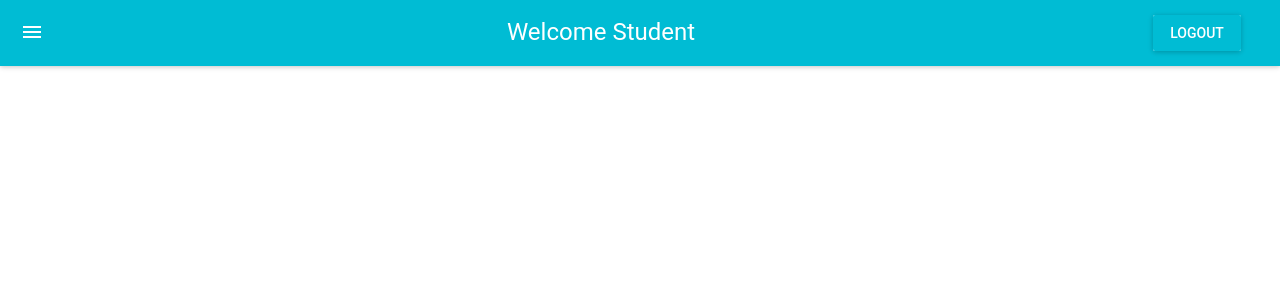
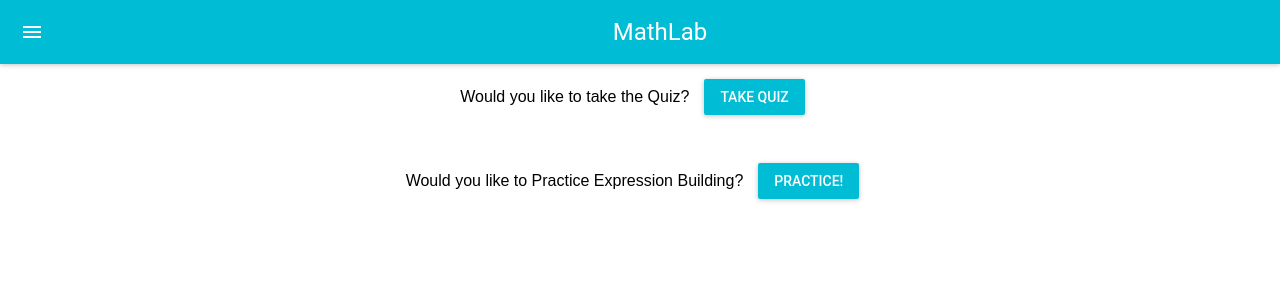
Before and after one commit to maddymz/Mathlab, a React (Create React App) app: page /student in a window 1280 px wide. Shown: the top 300 px of the page. Built offline with nearby package versions, Linux system fonts and the light colour scheme.

Commit message:
Reorganized Routing between Login and Student Pages

```diff
--- a/src/App.js
+++ b/src/App.js
@@ -1,54 +1,23 @@
-// import React, { Component } from 'react';
-// import './App.css';
-// import Login from './Login/Loginscreen';
-// import Student from './Student/Student'
-// import { BrowserRouter, Route } from 'react-router-dom'
-
-// class App extends Component {
-//   constructor(props) {
-//     super(props);
-//     this.state = {
-//       loginPage: []
-//     }
-//     console.log(props);
-
-//   }
-//   // componentDidMount() {
-//   //   var loginPage = [];
-//   //   loginPage.push(<Login parentContext={this} />);
-//   //   this.setState({
-//   //     loginPage: loginPage
-//   //   })
-//   // }
-//   render() {
-//     return (
-//       <BrowserRouter>
-//         <div className="App">
-//           <Login/>
-//           <Route path='/' Component={Login}/>
-//           <Route path='/student' Component={Student}/>
-//         </div>
-//       </BrowserRouter>
-//     );
-//   }
-// }
-
-// export default App;
-
-
-
 import React, { Component } from 'react';
-import { Route, BrowserRouter } from 'react-router-dom'
+import { Route, BrowserRouter, Switch } from 'react-router-dom'
+import Header from './Compnents/Header'
 import Login from './Login/Loginscreen'
-import Student from './Student/Student'
+import StudentMain from './Student/StudentMain';
+import StudentQuiz from './Student/StudentQuiz';
+import StudentPractice from './Student/StudentPractice';
 
 class App extends Component {
   render() {
     return (
       <BrowserRouter>
         <div className="App">
-          <Route exact path='/' component={Login} />
-          <Route path='/Student' component={Student} />
+          <Header />
+          <Switch>
+            <Route exact path='/' component={Login} />
+            <Route path="/student" exact component={StudentMain} />
+            <Route path="/student/practice" component={StudentPractice} />
+            <Route path="/student/quiz" component={StudentQuiz} />
+          </Switch>
         </div>
       </BrowserRouter>
     );
--- /dev/null
+++ b/src/Compnents/Header.css
@@ -0,0 +1,3 @@
+.Header {
+    text-align: center;
+}
--- /dev/null
+++ b/src/Compnents/Header.js
@@ -0,0 +1,32 @@
+import React, { Component } from 'react';
+import MuiThemeProvider from 'material-ui/styles/MuiThemeProvider';
+import AppBar from 'material-ui/AppBar';
+import './Header.css';
+
+class Header extends Component {
+    constructor(props) {
+        super(props);
+        this.state = { message: "MathLab" }
+    }
+
+    setMessage = (childData) => {
+        this.setState({ message: childData })
+    }
+
+    render() {
+        return (
+            <div className="Header">
+                <MuiThemeProvider>
+                    <AppBar title={this.state.message} color="Black">
+                    </AppBar>
+                </MuiThemeProvider>
+            </div>
+        );
+    }
+}
+
+const style = {
+    margin: 15,
+};
+
+export default Header;
--- a/src/Login/Loginscreen.js
+++ b/src/Login/Loginscreen.js
@@ -22,8 +22,7 @@ class Login extends Component {
     var passwordRegex = /^[a-zA-Z1-9]{8,20}$/;
     if (usernameRegex.test(username)) {
       if (passwordRegex.test(password)) {
-        alert("Welcome " + username)
-        this.props.history.push('/Student')
+        this.props.history.push('/student')
       } else {
         alert("Issue with password. Length should be between 8-30 containing alphabets and numbers.")
       }
@@ -37,10 +36,6 @@ class Login extends Component {
       <div>
         <MuiThemeProvider>
           <div>
-            <AppBar
-              title="Login"
-              color="Black"
-            />
             <TextField
               hintText="Enter your Username"
               floatingLabelText="Username"
--- a/src/Student/StudentMain.js
+++ b/src/Student/StudentMain.js
@@ -1,19 +1,17 @@
 import React, {Component} from 'react';
 import MuiThemeProvider from 'material-ui/styles/MuiThemeProvider';
-import AppBar from 'material-ui/AppBar';
 import RaisedButton from 'material-ui/RaisedButton';
-import TextField from 'material-ui/TextField';
 import './Student.css';
 import {Link} from 'react-router-dom';
 
 class StudentMain extends Component {
 
 	sendQuizMessage () {
-		this.props.setHeaderMessage("Lets take the quiz!");
+		// this.props.setHeaderMessage("Lets take the quiz!");
 	}
 
 	sendPracticeMessage () {
-		this.props.setHeaderMessage("Lets Practice!");
+		// this.props.setHeaderMessage("Lets Practice!");
 	}
 
 	render() {
@@ -24,7 +22,7 @@ class StudentMain extends Component {
 						<label>
 							Would you like to take the Quiz?
 						</label>
-						<Link to = "/quiz" >
+						<Link to = "/student/quiz" >
 								<RaisedButton label="Take Quiz" primary={true} style={style} onClick = {(event) => this.sendQuizMessage()}/>
 						</Link>
 						<br/>
@@ -32,7 +30,7 @@ class StudentMain extends Component {
 						<label>
 							Would you like to Practice Expression Building?
 						</label>
-						<Link to = "/practice" >
+						<Link to = "/student/practice" >
 								<RaisedButton label="Practice!" primary={true} style={style} onClick = {(event) => this.sendPracticeMessage()}/>
 						</Link>
 					</div>
--- a/src/Student/StudentPractice.js
+++ b/src/Student/StudentPractice.js
@@ -8,7 +8,8 @@ import {Link} from 'react-router-dom';
 
 class StudentPractice extends Component {
 	sendMessage () {
-		this.props.setHeaderMessage("Welcome Student");
+		// this.props.setHeaderMessage("Welcome Student");
+		this.props.history.push('/student')
 	}
 
 	render() {
@@ -16,9 +17,7 @@ class StudentPractice extends Component {
 			<div className = "StudentPractice">
 				<MuiThemeProvider>
 					<div>
-						<Link to = "/" >
 							<RaisedButton label="Back" primary={true} style={style} onClick = {(event) => this.sendMessage()}/>
-						</Link>
 					</div>
 				</MuiThemeProvider>
 			</div>
--- a/src/Student/StudentQuiz.js
+++ b/src/Student/StudentQuiz.js
@@ -9,7 +9,8 @@ import {Link} from 'react-router-dom';
 class StudentQuiz extends Component {
 
 	sendMessage () {
-		this.props.setHeaderMessage("Welcome Student");
+		// this.props.setHeaderMessage("Welcome Student");
+		this.props.history.push('/student')
 	}
 
 	render() {
@@ -17,9 +18,7 @@ class StudentQuiz extends Component {
 			<div className = "StudentQuiz">
 				<MuiThemeProvider>
 					<div>
-						<Link to = "/" >
 							<RaisedButton label="Back" primary={true} style={style} onClick = {(event) => this.sendMessage()}/>
-						</Link>
 					</div>
 				</MuiThemeProvider>
 			</div>
```
